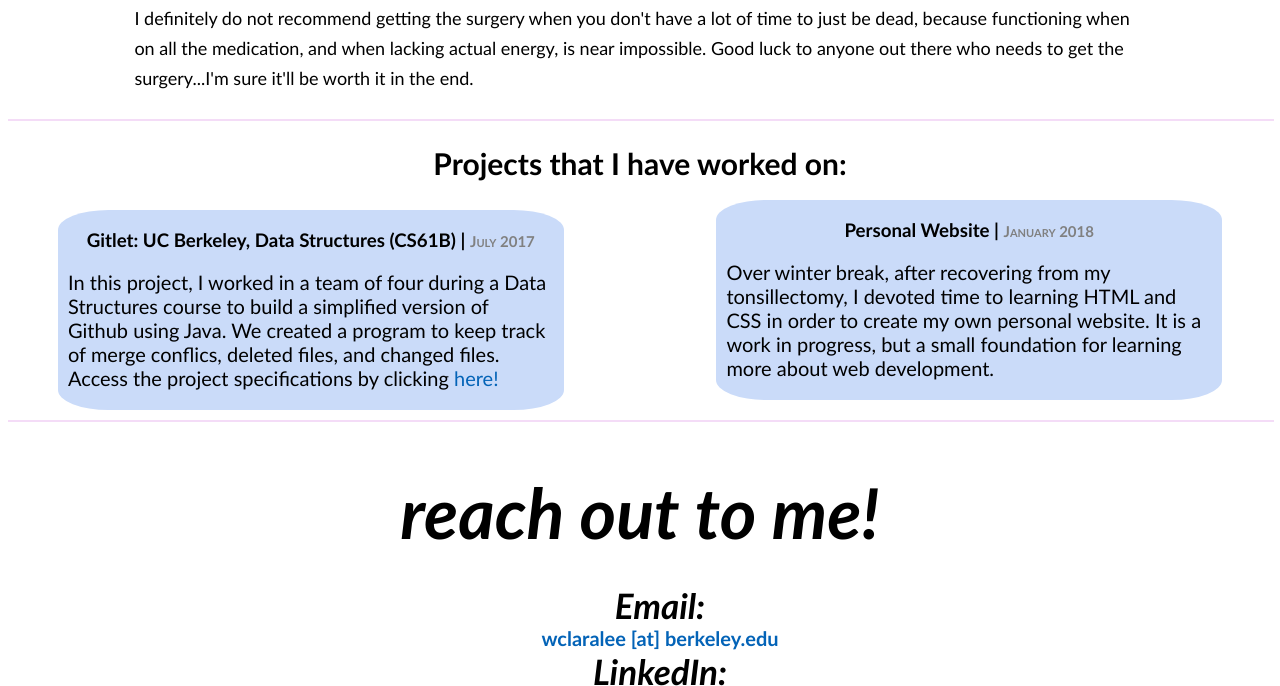
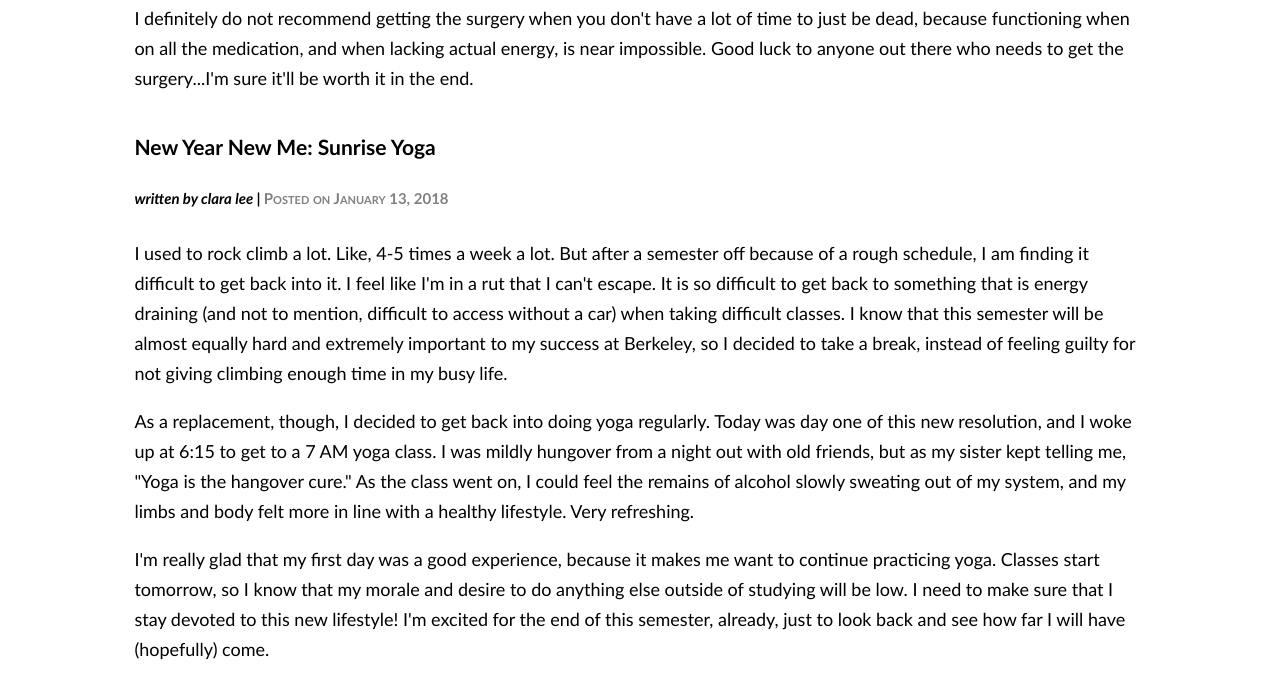
Before and after one commit to wclaralee/wclaralee, a plain HTML site: page index.html in a window 1280 px wide. Shown: the part 2110-2796 px from the top of the page. Drawn offline with Linux system fonts and the light colour scheme.

Commit message:
yoga blog

```diff
--- a/index.html
+++ b/index.html
@@ -85,6 +85,20 @@
 					 <p> I definitely do not recommend getting the surgery when you don't have a lot of time to just be dead, because functioning when on all the medication, and when lacking actual energy, is near impossible. Good luck to anyone out there who needs to get the surgery...I'm sure it'll be worth it in the end.
 					 </p>
 					</div>
+
+					<div id="post-txt">
+
+					<h3 id="head">New Year New Me: Sunrise Yoga</h3>
+					<div id="post_info">
+					<h5 id="author"> written by clara lee | <em id="date">Posted on January 13, 2018</em> </h5>
+					</div>
+
+					<p> I used to rock climb a lot. Like, 4-5 times a week a lot. But after a semester off because of a rough schedule, I am finding it difficult to get back into it. I feel like I'm in a rut that I can't escape. It is so difficult to get back to something that is energy draining (and not to mention, difficult to access without a car) when taking difficult classes. I know that this semester will be almost equally hard and extremely important to my success at Berkeley, so I decided to take a break, instead of feeling guilty for not giving climbing enough time in my busy life. </p>
+
+					<p> As a replacement, though, I decided to get back into doing yoga regularly. Today was day one of this new resolution, and I woke up at 6:15 to  get to a 7 AM yoga class. I was mildly hungover from a night out with old friends, but as my sister kept telling me, "Yoga is the hangover cure." As the class went on, I could feel the remains of alcohol slowly sweating out of my system, and my limbs and body felt more in line with a healthy lifestyle. Very refreshing. </p>
+					<p> I'm really glad that my first day was a good experience, because it makes me want to continue practicing yoga. Classes start tomorrow, so I know that my morale and desire to do anything else outside of studying will be low. I need to make sure that I stay devoted to this new lifestyle! I'm excited for the end of this semester, already, just to look back and see how far I will have (hopefully) come. </p>
+
+					</div>
 				</section>
 
 				<HR width=100% color = #f4dcf7>
```
Also changed, not shown: 3 other files.
